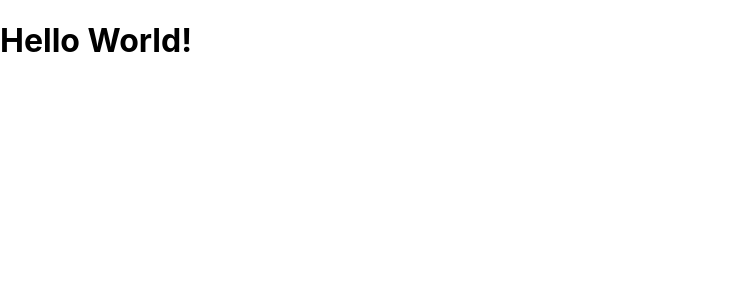
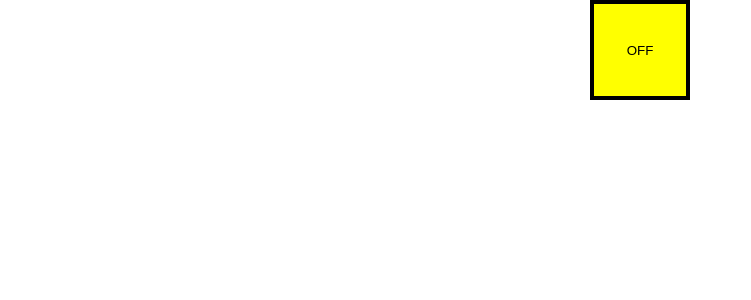
Before and after one commit to learn-academy-2021-echo/lightbulb-challenge-Echo5Mike, a React (Create React App) app: page / in a window 1280 px wide. Shown: the top 300 px of the page, without its empty margins (0-751 px from the left). Built offline with nearby package versions, Linux system fonts and the light colour scheme.

Commit message:
manged to set up ON/OFF, next is color change

```diff
--- a/src/App.css
+++ b/src/App.css
@@ -1,38 +1,11 @@
-.App {
-  text-align: center;
+
+#square {
+  border: 4px solid black;
+  width: 100px;
+  height: 100px;
+  margin: auto;
+
+  display: flex;
+  justify-content: center;
+  align-items: center;
 }
-
-.App-logo {
-  height: 40vmin;
-  pointer-events: none;
-}
-
-@media (prefers-reduced-motion: no-preference) {
-  .App-logo {
-    animation: App-logo-spin infinite 20s linear;
-  }
-}
-
-.App-header {
-  background-color: #282c34;
-  min-height: 100vh;
-  display: flex;
-  flex-direction: column;
-  align-items: center;
-  justify-content: center;
-  font-size: calc(10px + 2vmin);
-  color: white;
-}
-
-.App-link {
-  color: #61dafb;
-}
-
-@keyframes App-logo-spin {
-  from {
-    transform: rotate(0deg);
-  }
-  to {
-    transform: rotate(360deg);
-  }
-}
--- a/src/App.js
+++ b/src/App.js
@@ -2,10 +2,32 @@ import React, { Component } from 'react'
 import './App.css'
 
 class App extends Component{
+  constructor(props){
+    super(props)
+    this.state={
+      lightIs: "OFF"
+    }
+  }
+
+  offOn = () => {
+    if (this.state.lightIs === "OFF"){
+      this.setState({lightIs: "ON"})
+    } else if (this.state.lightIs === "ON"){
+      this.setState({lightIs: "OFF"})
+    }
+  }
+
+
+
+
+
   render(){
     return(
       <>
-        <h1>Hello World!</h1>
+        <button onClick={this.offOn} style={{backgroundColor: 'yellow'}} id="square" >
+          {this.state.lightIs}
+        </button>
+
       </>
     )
   }
```
Also changed, not shown: 1 other file (tests, documents, lock files or other folders).
